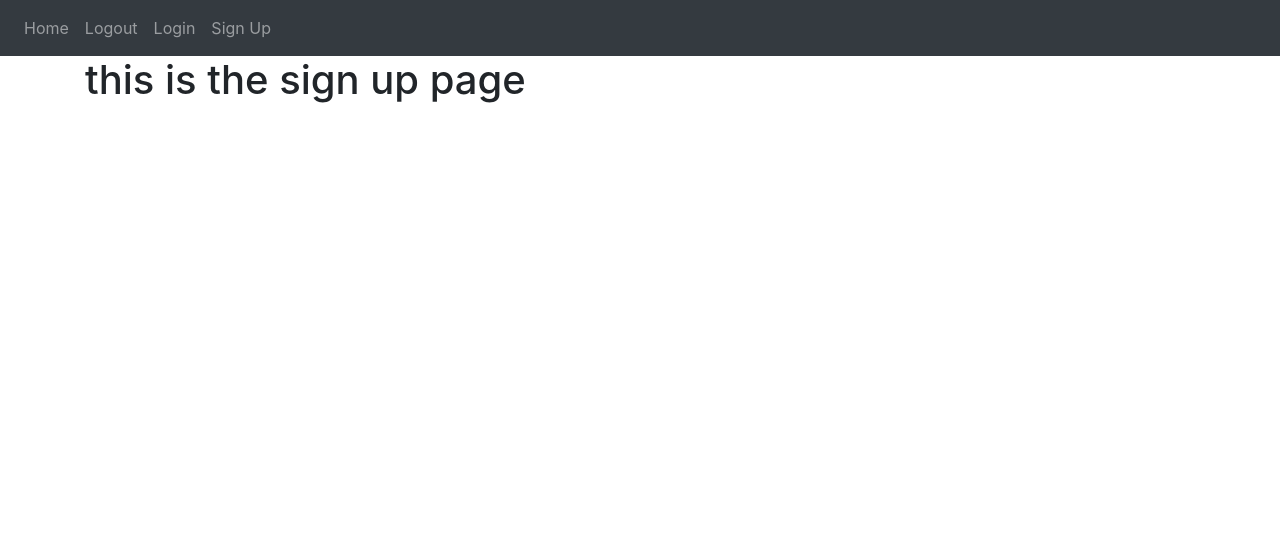
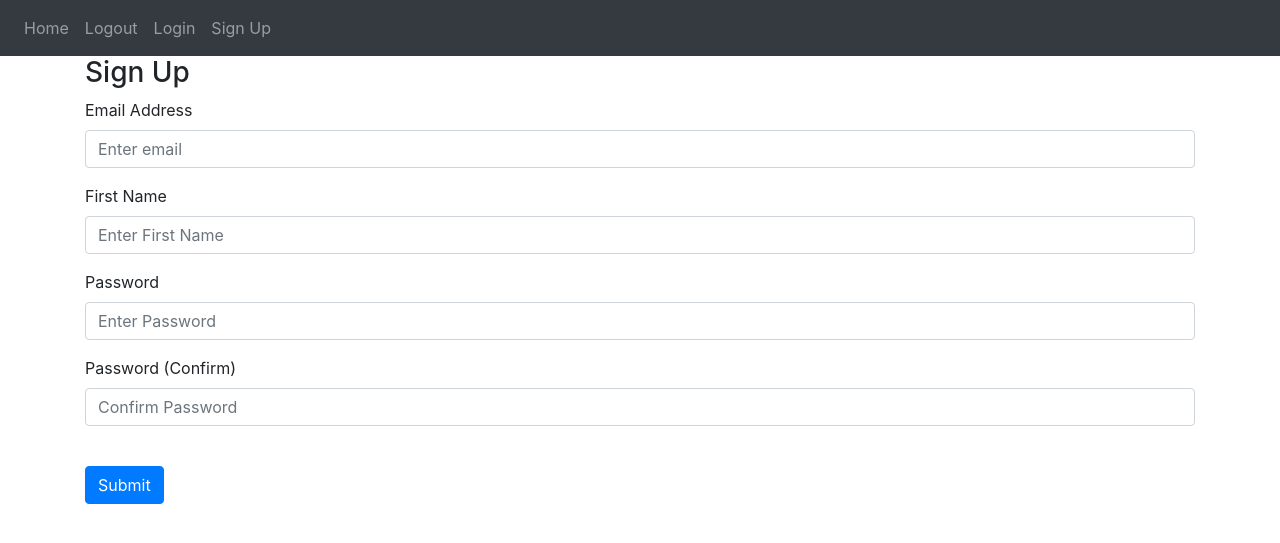
Before and after one commit to FranciscoCunha97/CTF, a Flask app: page /sign-up in a window 1280 px wide. Shown: the top 543 px of the page. Run offline with Flask 2, Linux system fonts and the light colour scheme; some libraries are stand-ins or nearby versions.

Commit message:
Páginas Sign up e login feitas

```diff
--- a/website/auth.py
+++ b/website/auth.py
@@ -1,15 +1,35 @@
-from flask import Blueprint, render_template
+from flask import Blueprint, render_template, request, flash
 
 auth = Blueprint('auth', __name__)
 
-@auth.route('/login')
+@auth.route('/login', methods=['GET', 'POST'])
 def login():
+    data = request.form
+    print(data)
     return render_template("login.html", text="Testing")
 
 @auth.route('/logout')
 def logout():
     return "<p>Logout</p>"
 
-@auth.route('/sign-up')
+@auth.route('/sign-up',  methods=['GET', 'POST'])
 def sign_up():
+    if request.method == 'POST':
+        email = request.form.get('email')
+        firstName = request.form.get('firstName')
+        password1 = request.form.get('password1')
+        password2 = request.form.get('password2')
+
+        if len(email) < 4:
+            flash('Email must be greater tha 3 characters.', category='error')
+        elif len(firstName) < 2:
+            flash('First Name must be greater tha 1 characters.', category='error')
+        elif password1 != password2:
+            flash('Passwords don\'t match.', category='error')
+        elif len(password1) < 7:
+            flash('Password must be at least 7 characters.', category='error')
+        else:
+            flash('Account created!', category='success')
+            #add user to database
+
     return render_template("sign_up.html")
--- a/website/templates/base.html
+++ b/website/templates/base.html
@@ -36,7 +36,27 @@
               </div>
             </div>
         </nav>
-
+        {% with messages = get_flashed_messages(with_categories=true) %}
+        {% if messages %}
+            {% for category, message in messages %}
+            {% if category == 'error' %}
+            <div class="alert alert-danger alert-dismissable fade show" role="alert">
+               {{ message }}
+               <button type="button" class="close" data-dismiss="alert">
+                <span aria-hidden="true">&times;</span>
+               </button>
+            </div>
+            {% else %}
+            <div class="alert alerts-success alert-dismissable fade show" role="alert">
+                {{ message }}
+                <button type="button" class="close" data-dismiss="alert">
+                 <span aria-hidden="true">&times;</span>
+                </button>
+             </div>
+             {% endif %}
+            {% endfor %}
+        {% endif %}
+        {% endwith %}
         <div class="container">{% block content %} {% endblock %}</div>
         <script
             src="https://code.jquery.com/jquery-3.2.1.slim.min.js"
--- a/website/templates/sign_up.html
+++ b/website/templates/sign_up.html
@@ -1,5 +1,25 @@
 {% extends "base.html" %}
 {% block title %}Sign Up{% endblock %}{% block
     content %}
-    <h1>this is the sign up page</h1>
+    <form method="POST">
+        <h3>Sign Up</h3>
+        <div class="form-group">
+            <label for="email">Email Address</label>
+            <input type="email" class="form-control" id="email" name="email" placeholder="Enter email">
+        </div>
+        <div class="form-group">
+            <label for="firstName">First Name</label>
+            <input type="text" class="form-control" id="firstName" name="firstName" placeholder="Enter First Name">
+        </div>
+        <div class="form-group">
+            <label for="password1">Password</label>
+            <input type="password" class="form-control" id="password1" name="password1" placeholder="Enter Password">
+        </div>
+        <div class="form-group">
+            <label for="password2">Password (Confirm)</label>
+            <input type="password" class="form-control" id="password2" name="password2" placeholder="Confirm Password">
+        </div>
+        <br />
+        <button type="submit" class="btn btn-primary">Submit</button>
+    </form>
 {% endblock %}
```
Also changed, not shown: website/templates/login.html (+13 -1 lines).
